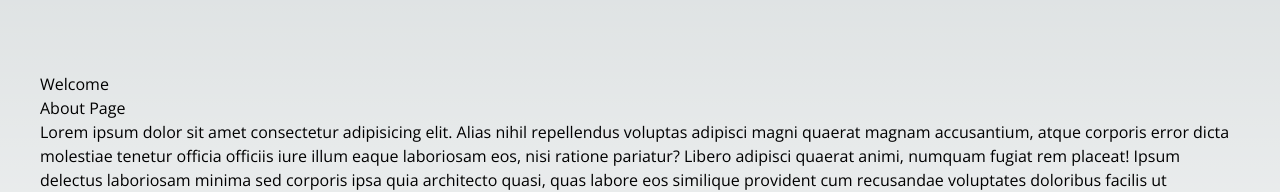
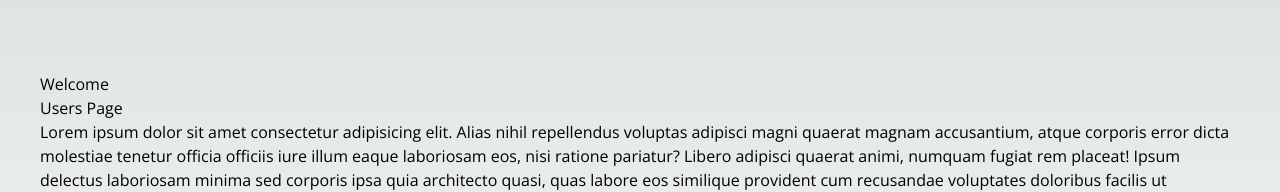
Before and after one commit to KennedyMungai/BasicNextJSRefresher, a Next.js app: page / in a window 1280 px wide. Shown: the part 184-376 px from the top of the page. Built offline with nearby package versions, Linux system fonts and the light colour scheme.

Commit message:
Updated the link to go to the users page

```diff
--- a/app/page.tsx
+++ b/app/page.tsx
@@ -5,7 +5,7 @@
 		<main className='h-screen w-screen p-10 flex flex-col justify-center'>
 			<h1>Welcome</h1>
 			<p>
-				<Link href='/about'>About Page</Link>
+				<Link href='/users'>Users Page</Link>
 			</p>
 			<p>
 				Lorem ipsum dolor sit amet consectetur adipisicing elit. Alias
```
